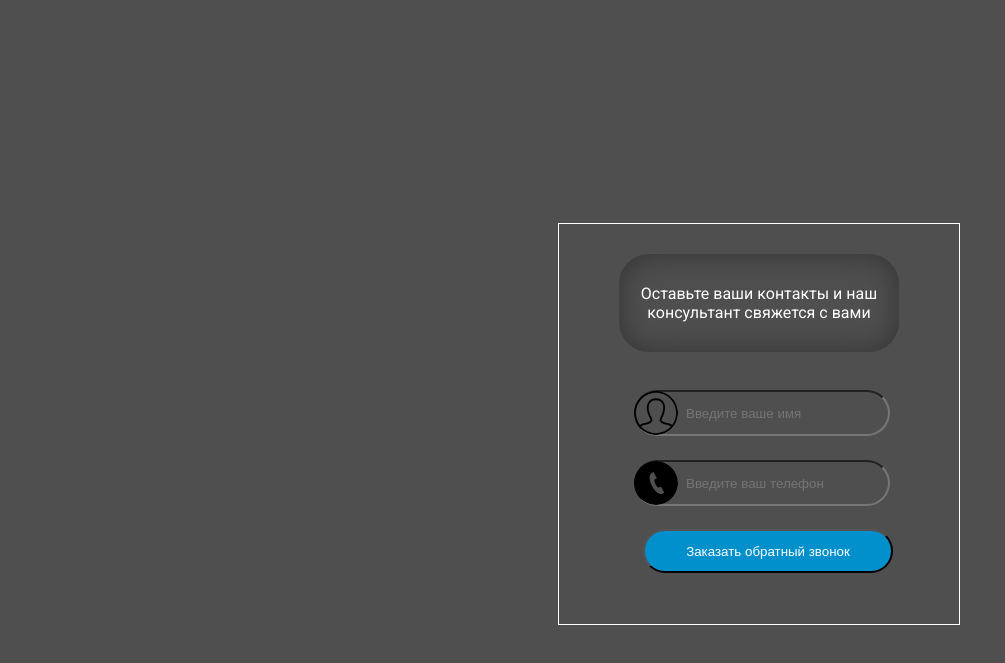
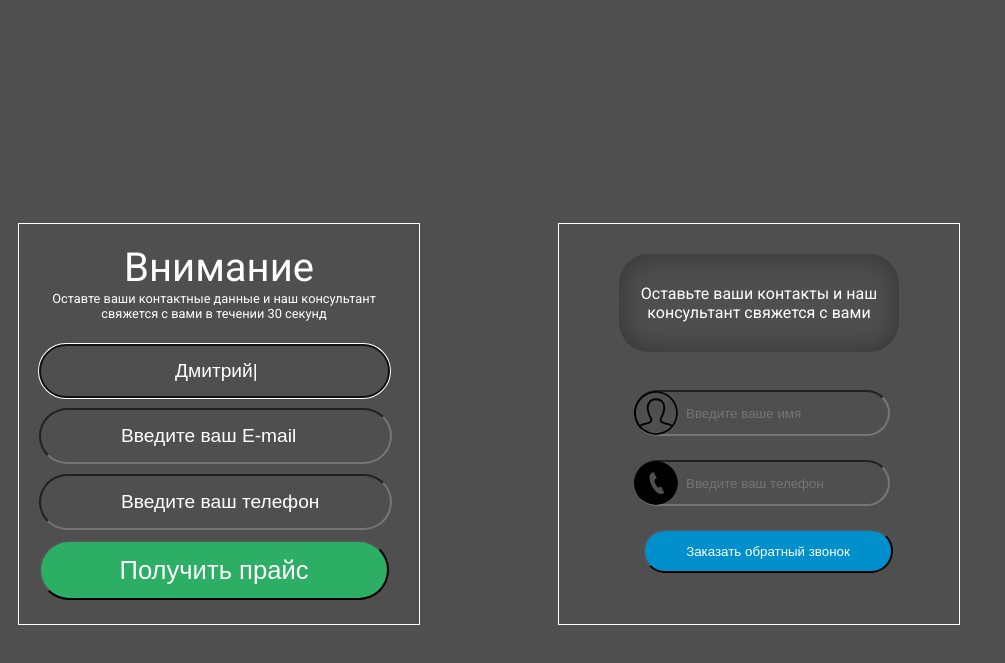
Before and after one commit to IvanShyvanau/forms, a plain HTML site: page index.html in a window 1280 px wide. Shown: the part 5-668 px from the top of the page, without its empty margins (0-1005 px from the left). Drawn offline with Linux system fonts and the light colour scheme.

Commit message:
second form

```diff
--- a/index.css
+++ b/index.css
@@ -88,3 +88,99 @@ border-radius: 22px;
 background-color: #0190cb;
 color: #fff;
 }
+
+/*Вторая форма*/
+.form-first{
+  border: 1px solid #fff;
+  width: 400px;
+  height: 400px;
+  background-color:#4f4f4f;
+  margin-top: 20px;
+  position: absolute;
+  top:200px;
+  left: 10px;
+
+}
+
+.form-title__first{
+  width: 350px;
+  height: 80px;
+  color: #fff;
+  font-size: 0.8rem;
+  margin-top: 20px;
+  margin-left: 20px;
+  text-align: center;
+
+
+}
+.attantion{
+  font-size: 2.5rem;
+  margin-left: 10px;
+}
+
+#names-first{
+  width: 297px;
+  height: 50px;
+  border-radius: 30px;
+  background-color: #4f4f4f;
+  padding-left: 50px;
+  margin-left: 20px;
+  margin-top: 20px;
+  color: #fff;
+  font-size: 1.2rem;
+
+}
+
+#names-first:focus{
+  border:1px solid #2caf64;
+}
+#names-first::placeholder{
+  color: #fff;
+  padding-left: 85px;
+}
+
+#number-first{
+  width: 297px;
+  height: 50px;
+  border-radius: 30px;
+  background-color: #4f4f4f;
+  padding-left: 50px;
+  margin-left: 20px;
+  margin-top: 10px;
+  color: #fff;
+  font-size: 1.2rem;
+}
+
+#number-first::placeholder{
+  color: #fff;
+  padding-left: 30px;
+}
+
+#mail{
+  width: 297px;
+  height: 50px;
+  border-radius: 30px;
+  background-color: #4f4f4f;
+  padding-left: 50px;
+  margin-left: 20px;
+  margin-top: 10px;
+  color: #fff;
+  font-size: 1.2rem;
+}
+
+#mail::placeholder{
+  color: #fff;
+  padding-left: 30px;
+}
+
+.button__first{
+  width: 350px;
+  height: 60px;
+  border-radius: 40px;
+  background-color: #2caf64;
+  margin-left: 20px;
+  margin-top: 10px;
+  font-size: 1.6rem;
+  color: #fff;
+  text-align: center;
+}
--- a/index.html
+++ b/index.html
@@ -24,6 +24,19 @@
     <button class="button" type="submit">Заказать обратный звонок</button>
   </div>
 
+  <div class="form-first">
+    <div class="form-title__first">
+      <span class="attantion">Внимание</span><br>Оставте ваши контактные данные и наш консультант свяжется с вами в течении 30 секунд
+    </div>
+    <div class="inputs__first">
+      <form action="" method="post">
+        <div class="first-input-main"><input id="names-first" type="text" name="name" placeholder="Дмитрий|" autofocus></div>
+        <div class="first-input-main__mail"><input type="email" name="email" id="mail" placeholder="Введите ваш E-mail"></div>
+        <div class="first-input-main__phone"> <input  type="tel" name="number" id="number-first" placeholder="Введите ваш телефон"></div>
+      </form>
+    </div>
+      <button class="button__first" type="submit">Получить прайс</button>
+  </div>
 
 </body>
 </html>
```
